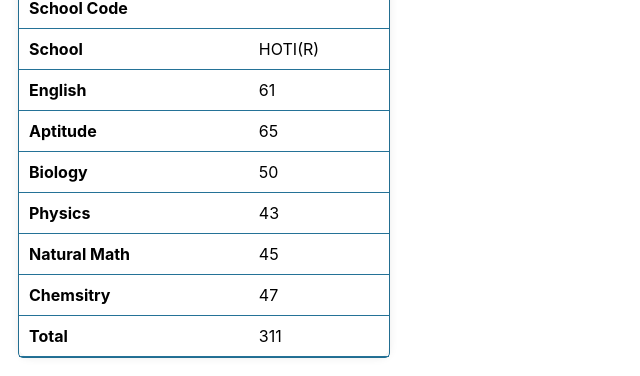
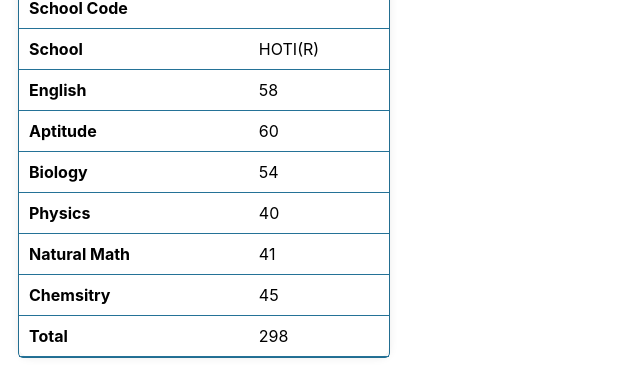
Before and after one commit to Neaea-edu/.et, a plain HTML site: page result.html in a window 1280 px wide. Shown: the part 791-1167 px from the top of the page, 0-640 px from the left. Drawn offline with Linux system fonts and the light colour scheme.

Commit message:
Update result.html

```diff
--- a/result.html
+++ b/result.html
@@ -3,7 +3,7 @@
 <head>
     <meta charset="UTF-8">
     <meta name="viewport" content="width=device-width, initial-scale=1.0">
-    <title>Document</title>
+    <title>Result</title>
     <link rel="stylesheet" href="style.css">
 </head>
 <body>
@@ -59,31 +59,31 @@
                     </tr>
                     <tr>
                         <th>English</th>
-                        <td>61</td>
+                        <td>58</td>
                     </tr>
                     <tr>
                         <th>Aptitude</th>
-                        <td>65</td>
+                        <td>60</td>
                     </tr>
                     <tr>
                         <th>Biology</th>
-                        <td>50</td>
+                        <td>54</td>
                     </tr>
                     <tr>
                         <th>Physics</th>
-                        <td>43</td>
+                        <td>40</td>
                     </tr>
                     <tr>
                         <th>Natural Math</th>
-                        <td>45</td>
+                        <td>41</td>
                     </tr>
                     <tr>
                         <th>Chemsitry</th>
-                        <td>47</td>
+                        <td>45</td>
                     </tr>
                     <tr class="total">
                         <th>Total</th>
-                        <td>311</td>
+                        <td>298</td>
                     </tr>
                 </table>
             </div>
```
